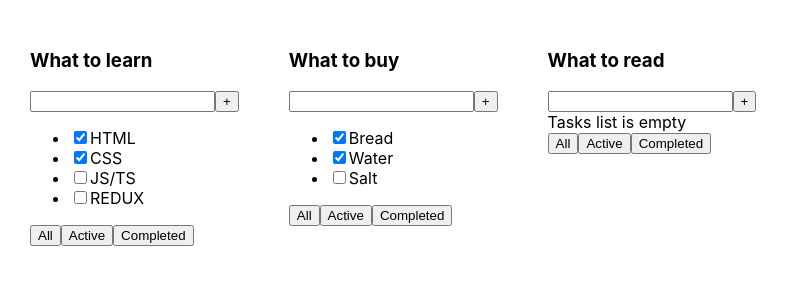
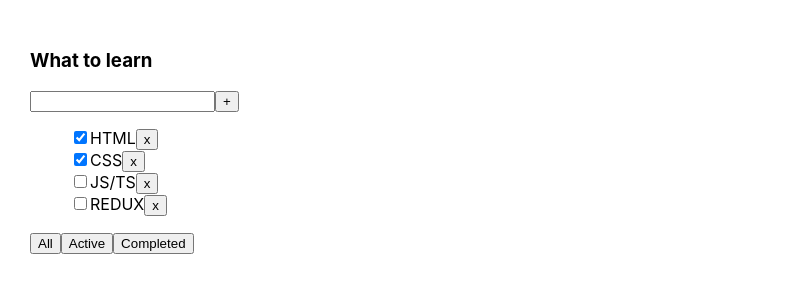
Before and after one commit to orlovaDev/todolist-01, a React (Vite) app: page / in a window 1280 px wide. Shown: the top 300 px of the page, without its empty margins (0-789 px from the left). Built offline with nearby package versions, Linux system fonts and the light colour scheme.

Commit message:
deleteTask

```diff
--- a/src/App.css
+++ b/src/App.css
@@ -6,3 +6,7 @@
 .app > div {
   margin-right: 50px;
 }
+
+ul {
+  list-style-type: none;
+}
--- a/src/App.tsx
+++ b/src/App.tsx
@@ -1,29 +1,28 @@
 import './App.css'
-import {TaskType, TodolistItem} from "./TodolistItem.tsx";
-
-const todolistTitle_1 = "What to learn"
-const todolistTitle_2 = "What to buy"
-const todolistTitle_3 = "What to read"
-
-const tasks_1: TaskType[] = [
-  {id: 1, title: "HTML", isDone: true},
-  { id: 2, title: "CSS", isDone: true },
-  { id: 3, title: "JS/TS", isDone: false },
-  { id: 10, title: "REDUX", isDone: false },
-]
-const tasks_2: TaskType[] = [
-  { id: 4, title: "Bread", isDone: true },
-  { id: 5, title: "Water", isDone: true },
-  { id: 6, title: "Salt", isDone: false },
-]
-const tasks_3: TaskType[] = []
+import {TaskPropsType, TodolistItem} from "./TodolistItem.tsx";
+import {useState} from "react";
 
 export const App = () => {
+  // data
+  const todolistTitle = "What to learn"
+  const [tasks, setTasks] = useState<TaskPropsType[]>([
+      {id: 1, title: "HTML", isDone: true},
+      {id: 2, title: "CSS", isDone: true},
+      {id: 3, title: "JS/TS", isDone: false},
+      {id: 10, title: "REDUX", isDone: false},
+    ]
+  )
+  const deleteTask = (taskId: TaskPropsType["id"]) => {
+    const nextState: TaskPropsType[] = tasks.filter(t => t.id !== taskId)
+    setTasks(nextState)
+  }
   return (
     <div className="app">
-      <TodolistItem title={todolistTitle_1} tasks={tasks_1} />
-      <TodolistItem title={todolistTitle_2} tasks={tasks_2} />
-      <TodolistItem title={todolistTitle_3} tasks={tasks_3} />
+      <TodolistItem
+        title={todolistTitle}
+        tasks={tasks}
+        deleteTask={deleteTask}
+      />
     </div>
   )
 }
--- a/src/Button.tsx
+++ b/src/Button.tsx
@@ -1,9 +1,10 @@
-type PropsType = {
+type ButtonPropsType = {
   title: string
+  onClick?: () => void
 }
 
-export const Button = ({title}: PropsType) => {
+export const Button = ({title, onClick}: ButtonPropsType) => {
   return (
-    <button>{title}</button>
+    <button onClick={onClick}>{title}</button>
   );
 };
--- a/src/TodolistItem.tsx
+++ b/src/TodolistItem.tsx
@@ -1,30 +1,31 @@
 import {Button} from "./Button.tsx";
 
-export type TaskType = {
+export type TaskPropsType = {
   id: number
   title: string
   isDone: boolean
 }
 
-type PropsType = {
+type TodolistPropsType = {
   title: string
-  tasks: TaskType[]
+  tasks: TaskPropsType[]
+  deleteTask: (taskId: TaskPropsType["id"]) => void
 }
 
-export const TodolistItem = ({title, tasks}: PropsType) => {
+export const TodolistItem = ({title, tasks, deleteTask}: TodolistPropsType) => {
   const tasksList = tasks.length === 0
     ? <span>Tasks list is empty</span>
     : <ul>
       {
-        tasks.map((task: TaskType) => {
+        tasks.map((task: TaskPropsType) => {
           debugger
-          return <li key={task.id}>
-            <input
-              type="checkbox"
-              checked={task.isDone}
-            />
-            <span>{task.title}</span>
-          </li>
+          return (
+            <li key={task.id}>
+              <input type="checkbox" checked={task.isDone}/>
+              <span>{task.title}</span>
+              <Button title={"x"} onClick={() => deleteTask(task.id)}/>
+            </li>
+          )
         })
       }
     </ul>
@@ -34,13 +35,13 @@ export const TodolistItem = ({title, tasks}: PropsType) => {
       <h3>{title}</h3>
       <div>
         <input />
-        <Button title="+"/>
+        <Button title="+" />
       </div>
       {tasksList}
       <div>
-        <Button title="All"/>
-        <Button title="Active"/>
-        <Button title="Completed"/>
+        <Button title="All" />
+        <Button title="Active" />
+        <Button title="Completed" />
       </div>
     </div>
   );
```
